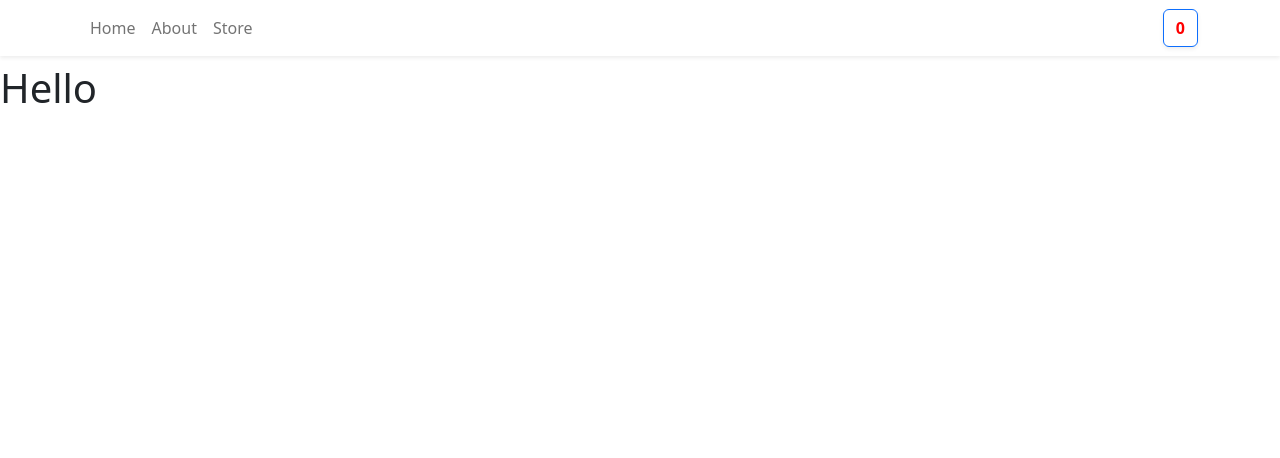
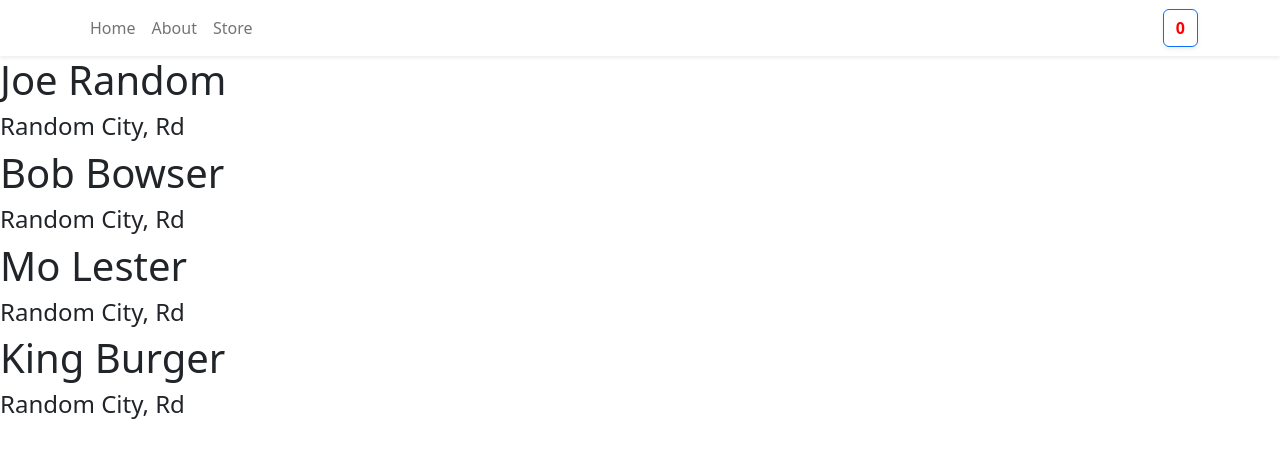
Before and after one commit to brandonmitchell217/react-ts-shopping-cart1, a React (Vite) app: page /member/1 in a window 1280 px wide. Shown: the top 458 px of the page. Built offline with nearby package versions, Linux system fonts and the light colour scheme.

Commit message:
Updated, problem matching the id to data

```diff
--- a/src/components/MemberModal.tsx
+++ b/src/components/MemberModal.tsx
@@ -1,19 +1,17 @@
 import { useParams } from "react-router-dom";
 import teamData from "../data/team.json";
-
-// type MemberProps = {
-//   id: number;
-//   name: string;
-//   location: string;
-//   description: string;
-//   image: string;
-// };
 
 export function MemberModal({ data }: any) {
   return (
     <>
-      <h1>{data.name}</h1>
-      <h1>Hello</h1>
+      {/* <h1>{data.location}</h1>
+      <h1>Hello</h1> */}
+      {data.map((member: any) => (
+        <>
+          <h1>{member.name}</h1>
+          <h4>{member.location}</h4>
+        </>
+      ))}
     </>
   );
 }
--- a/src/components/Team.tsx
+++ b/src/components/Team.tsx
@@ -12,7 +12,7 @@ export function Team() {
         Team
       </h1>
       <div className="d-flex mt-5">
-        {teamData.map((mem) => (
+        {teamData.map((mem: any) => (
           <TeamMember {...mem} />
         ))}
       </div>
```
